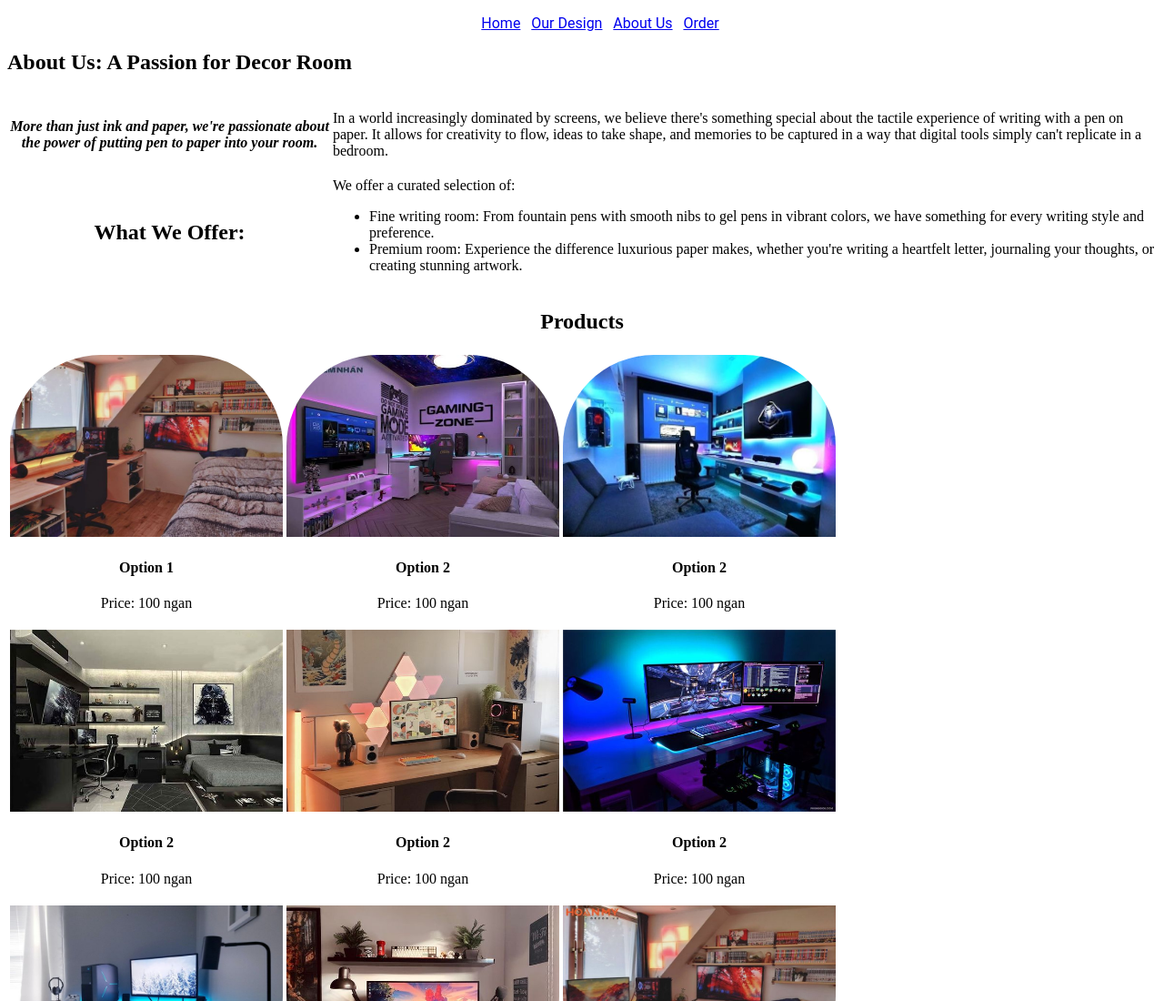
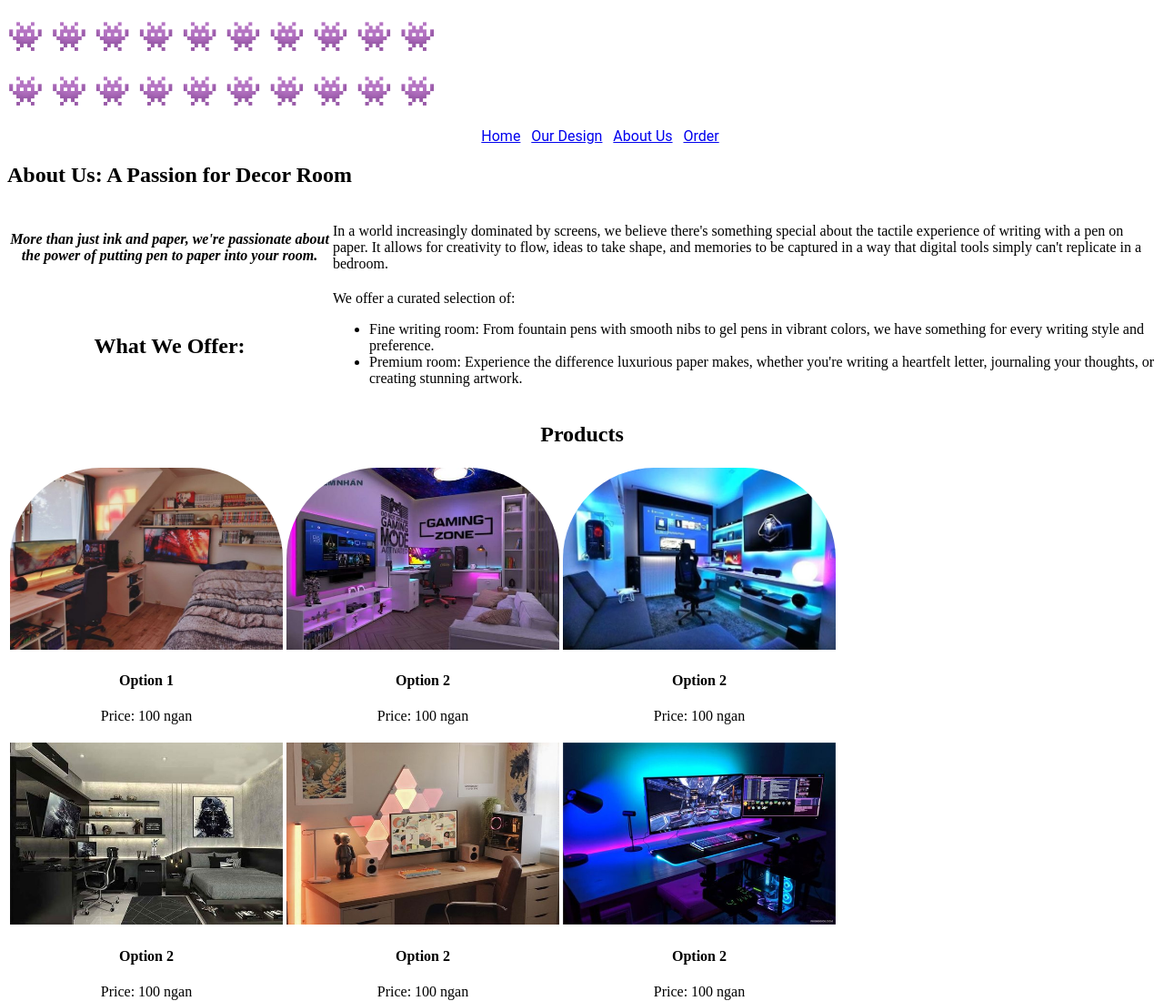
Before and after one commit to rmitaccs40/new_website_2024, a plain HTML site: page index.html in a window 1280 px wide. Shown: the top 1100 px of the page at 91% size. Drawn offline with Linux system fonts and the light colour scheme.

Commit message:
Update index.html

```diff
--- a/index.html
+++ b/index.html
@@ -9,6 +9,10 @@
 <body>
     <!-- navbar of the page -->
     <header>
+        <div>
+            <h1>👾 👾 👾 👾 👾 👾 👾 👾 👾 👾</h1>
+            <h1>👾 👾 👾 👾 👾 👾 👾 👾 👾 👾</h1>
+        </div>
         <center>
     <navbar>
         <div>
```
